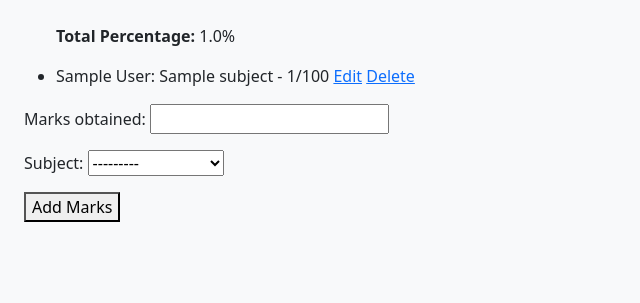
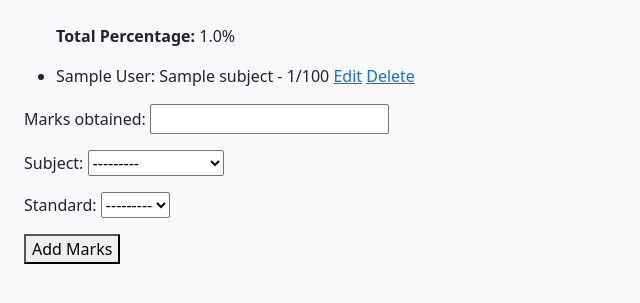
Before and after one commit to Krishna1302-code/Django_Project, a Django app: page /detail/1/ in a window 1280 px wide. Shown: the top 303 px of the page, without its empty margins (0-640 px from the left). Run offline with Django 4.2, Linux system fonts and the light colour scheme; tables that the repository leaves empty hold one stand-in row (values such as "Sample post").

Commit message:
[Fix] Fixed the marks issue

```diff
--- a/student_management/data/marks_form.py
+++ b/student_management/data/marks_form.py
@@ -6,4 +6,4 @@ from .models import Marks
 class MarksForm(forms.ModelForm):
     class Meta:
         model = Marks
-        fields = "marks_obtained", "subject"
+        fields = "marks_obtained", "subject", "standard"
--- a/student_management/data/models.py
+++ b/student_management/data/models.py
@@ -71,9 +71,12 @@ class Marks(models.Model):
     marks_obtained = models.IntegerField()
     subject = models.ForeignKey(Subject, on_delete=models.CASCADE)
     student = models.ForeignKey(Student_data, on_delete=models.CASCADE)
+    standard = models.CharField(
+        max_length=5, choices=Student_data.STANDARD_CHOICES, null=True, blank=True
+    )
 
     def __str__(self):
-        return str(self.marks_obtained)
+        return f"{self.student} - {self.subject}: {self.marks_obtained}"
 
 
 from django.contrib.auth.models import AbstractUser
--- a/student_management/data/templates/student_marks.html
+++ b/student_management/data/templates/student_marks.html
@@ -14,8 +14,8 @@
 {% endif %}
 
 
-{% if student.marks_set.all %}
-  {% for mark in student.marks_set.all %}
+{% if marks %}
+  {% for mark in marks %}
     <li>
     {{mark.student.student_name}}: {{ mark.subject }} - {{ mark.marks_obtained}}/100
     <a href="{% url 'edit_marks' mark.id %}">Edit</a>
--- a/student_management/data/views/detail_Marks.py
+++ b/student_management/data/views/detail_Marks.py
@@ -10,13 +10,11 @@ class StudentDetailView(DetailView):
     def get(self, request, pk):
         student = get_object_or_404(Student_data, pk=pk)
         form = MarksForm()
-        marks = Marks.objects.filter(
-            student=student
-        )  # will get all marks for this student
 
-        marks_obtained = sum(
-            mark.marks_obtained for mark in marks
-        )  # Calculating total and percentage
+        marks = Marks.objects.filter(student=student, standard=student.standard)
+        # print(student.standard,marks[1].standard)
+
+        marks_obtained = sum(mark.marks_obtained for mark in marks)
         subject_count = marks.count()
         marks_per_subject = 100
         percentage = (
@@ -43,10 +41,25 @@ class StudentDetailView(DetailView):
         if form.is_valid():
             sub = Subject.objects.get(subject_name=form.cleaned_data["subject"])
             cd = form.cleaned_data
+
             Marks.objects.create(
-                student=student, subject=sub, marks_obtained=cd["marks_obtained"]
+                student=student,
+                subject=sub,
+                marks_obtained=cd["marks_obtained"],
+                standard=cd["standard"],
             )
             return redirect(reverse("student_marks", kwargs={"pk": pk}))
+
+        marks = Marks.objects.filter(student=student, standard=student.standard)
+        return render(
+            request,
+            "student_marks.html",
+            {
+                "student": student,
+                "form": form,
+                "marks": marks,
+            },
+        )
 
 
 # from django.views import View
--- a/student_management/data/views/marks_views.py
+++ b/student_management/data/views/marks_views.py
@@ -16,6 +16,3 @@ class MarksDeleteView(DeleteView):
     model = Marks
     template_name = "marks_delete.html"
     success_url = reverse_lazy("student_list")
-
-
-# def progress(request):
```
